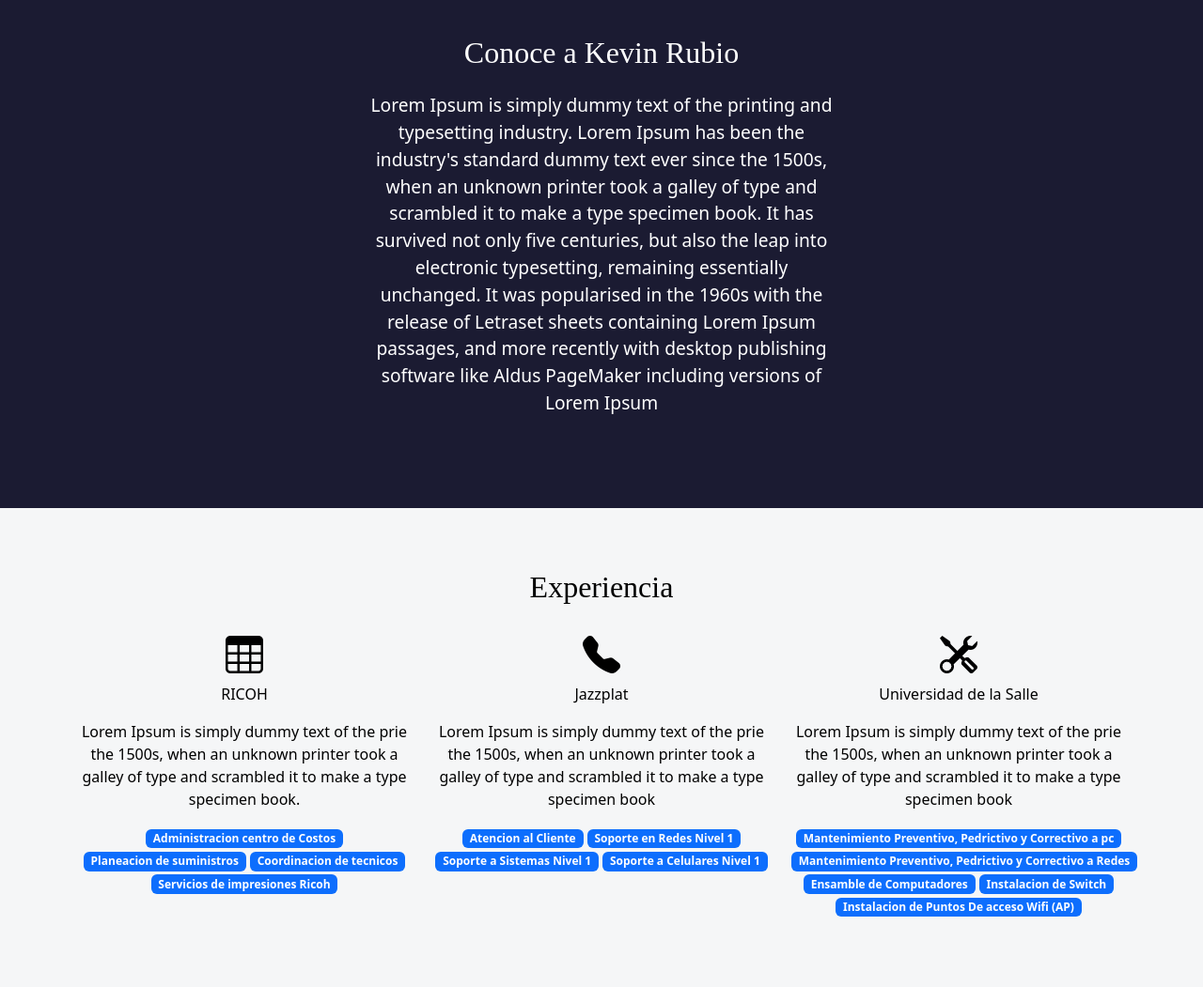
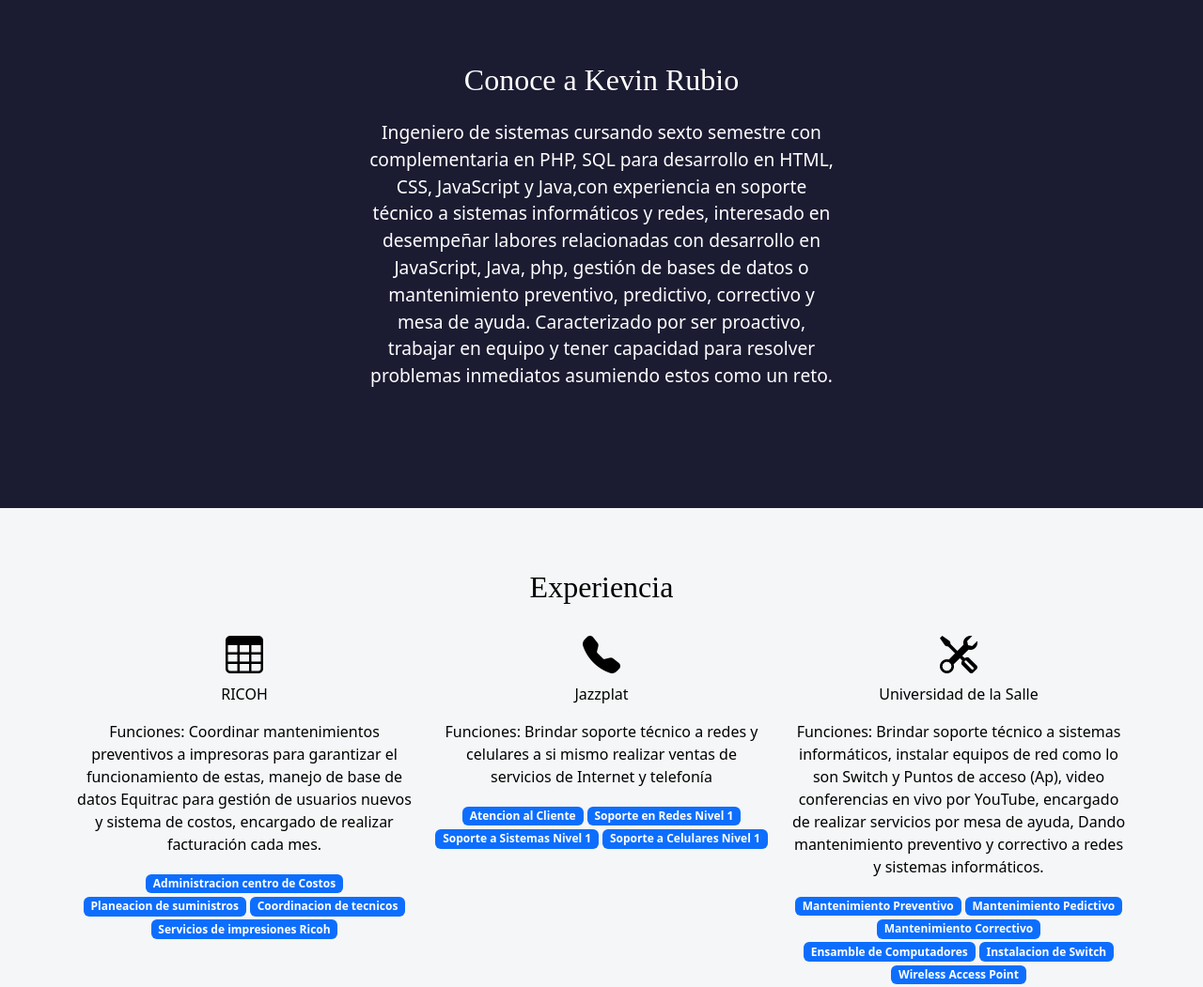
Before and after one commit to k-rubio/kprograming.github.oi, a plain HTML site: page index.html in a window 1280 px wide. Shown: the part 980-2031 px from the top of the page at 94% size. Drawn offline with nearby package versions, Linux system fonts and the light colour scheme; a web font is replaced by a local one.

Commit message:
Add files via upload

```diff
--- a/index.html
+++ b/index.html
@@ -62,7 +62,14 @@
 				Conoce a Kevin Rubio
 			</h2>
 			<p class="seccion-texto">
-				Lorem Ipsum is simply dummy text of the printing and typesetting industry. Lorem Ipsum has been the industry's standard dummy text ever since the 1500s, when an unknown printer took a galley of type and scrambled it to make a type specimen book. It has survived not only five centuries, but also the leap into electronic typesetting, remaining essentially unchanged. It was popularised in the 1960s with the release of Letraset sheets containing Lorem Ipsum passages, and more recently with desktop publishing software like Aldus PageMaker including versions of Lorem Ipsum
+				Ingeniero de sistemas cursando sexto semestre con complementaria en
+				PHP, SQL para desarrollo en HTML, CSS, JavaScript y Java,con
+				experiencia en soporte técnico a sistemas informáticos y redes,
+				interesado en desempeñar labores relacionadas con desarrollo en
+			 	JavaScript, Java, php, gestión de bases de datos o mantenimiento
+				preventivo, predictivo, correctivo y mesa de ayuda. Caracterizado por ser proactivo,
+				trabajar en equipo y tener capacidad para resolver problemas inmediatos
+				asumiendo estos como un reto.
 			</p>
 		</div>
 	</section>
@@ -76,7 +83,10 @@
 
 					<i class="bi bi-table"></i>
 					<p class="experiencia1-titulo">RICOH</p>
-					<p>Lorem Ipsum is simply dummy text of the prie the 1500s, when an unknown printer took a galley of type and scrambled it to make a type specimen book.</p>
+					<p>Funciones: Coordinar mantenimientos preventivos a impresoras
+						para garantizar el funcionamiento de estas, manejo de base de
+						datos Equitrac para gestión de usuarios nuevos y sistema de costos,
+						encargado de realizar facturación cada mes. </p>
 					<div class="badges-contenedor">
 						<span class="badge text-bg-primary">Administracion centro de Costos</span>
 						<span class="badge text-bg-primary">Planeacion de suministros</span>
@@ -89,7 +99,8 @@
 				<div class="columna col-12 col-md-4">
 					<i class="bi bi-telephone-fill"></i>
 					<p class="experiencia1-titulo">Jazzplat</p>
-					<p>Lorem Ipsum is simply dummy text of the prie the 1500s, when an unknown printer took a galley of type and scrambled it to make a type specimen book</p>
+					<p>Funciones: Brindar soporte técnico a redes y celulares a si mismo
+						realizar ventas de servicios de Internet y telefonía </p>
 					<div class="badges-contenedor">
 						<span class="badge text-bg-primary">Atencion al Cliente</span>
 						<span class="badge text-bg-primary">Soporte en Redes Nivel 1</span>
@@ -104,20 +115,21 @@
 
 					<i class="bi bi-tools"></i>
 					<p class="experiencia1-titulo">Universidad de la Salle</p>
-					<p>Lorem Ipsum is simply dummy text of the prie the 1500s, when an unknown printer took a galley of type and scrambled it to make a type specimen book</p>
+					<p>Funciones: Brindar soporte técnico a sistemas informáticos, instalar
+					equipos de red como lo son Switch y Puntos de acceso (Ap), video
+					conferencias en vivo por YouTube, encargado de realizar servicios
+					por mesa de ayuda, Dando mantenimiento preventivo y correctivo a
+					redes y sistemas informáticos.</p>
 					<div class="badge-contenedor">
-						<span class="badge text-bg-primary">Mantenimiento Preventivo, Pedrictivo y Correctivo  a pc</span>
-						<span class="badge text-bg-primary">Mantenimiento Preventivo, Pedrictivo y Correctivo  a Redes</span>
+						<span class="badge text-bg-primary">Mantenimiento Preventivo</span>
+						<span class="badge text-bg-primary">Mantenimiento Pedictivo</span>
+						<span class="badge text-bg-primary">Mantenimiento Correctivo</span>
 						<span class="badge text-bg-primary">Ensamble de Computadores</span>
 						<span class="badge text-bg-primary">Instalacion de Switch</span>
-						<span class="badge text-bg-primary">Instalacion de Puntos De acceso Wifi (AP)</span>
+						<span class="badge text-bg-primary">Wireless Access Point</span>
 
 					</div>
-
 				</div>
-
-
-
 			</div>
 		</div>
 	</section>
```
